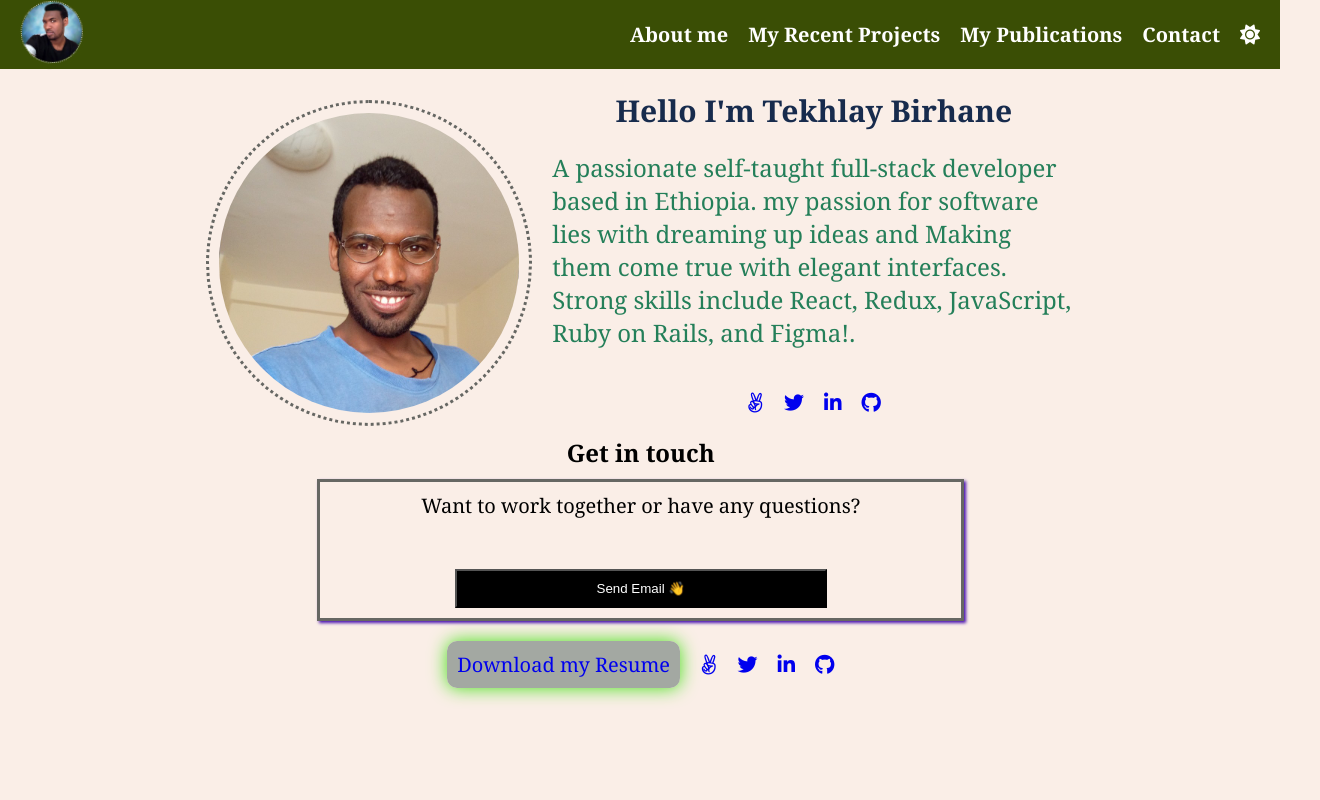
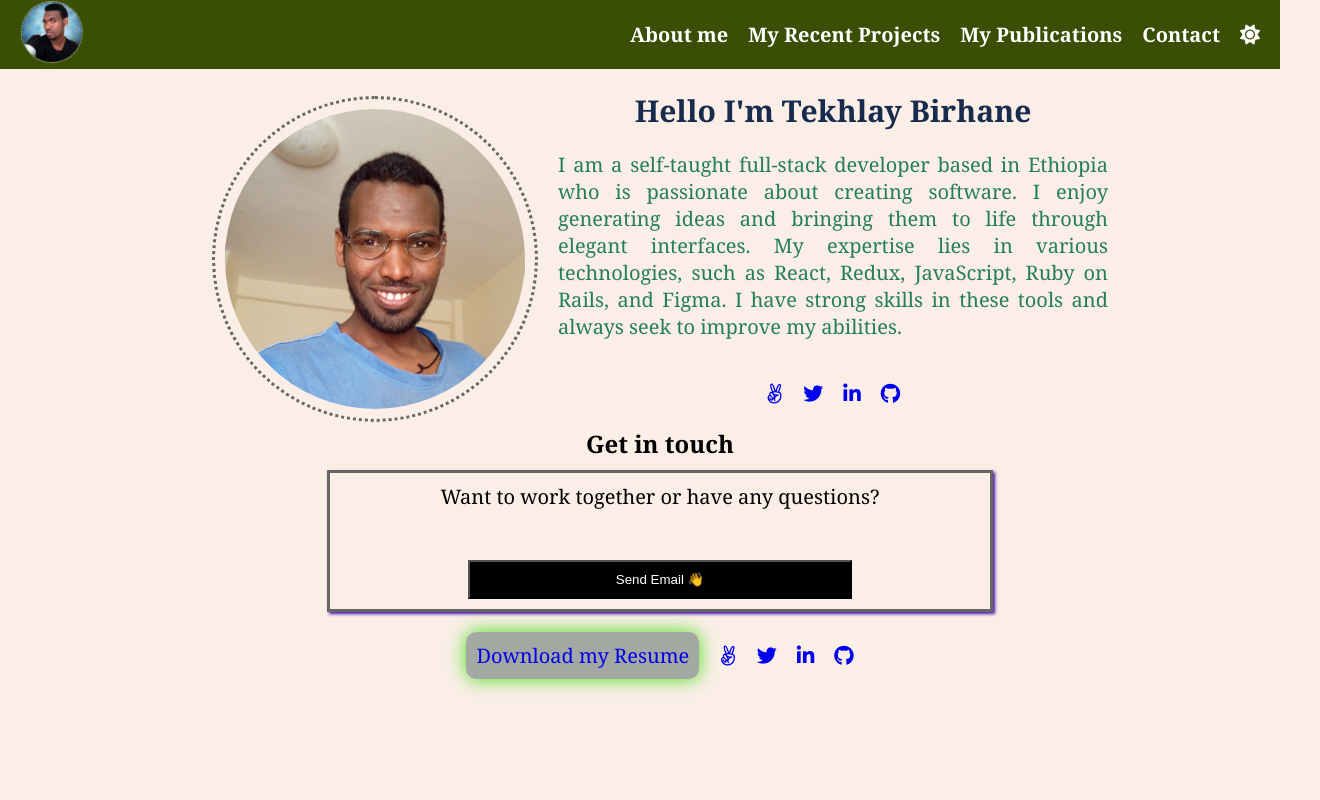
Before and after one commit to Tekhlay/myresume, a plain HTML site: page index.html in a window 1280 px wide. Shown: the top 800 px of the page, 1320 px wide, since content can reach past the window. Drawn offline with Linux system fonts and the light colour scheme; a web font is replaced by a local one.

Commit message:
Update the bio content

```diff
--- a/css/style.css
+++ b/css/style.css
@@ -43,7 +43,6 @@ img {
 .menu-bar {
     border: none;
     outline: none;
-    /* background: rgba(0, 0, 0, 0.5); */
     background-color: #3a4e05;
 }
 
@@ -124,7 +123,6 @@ img {
 }
 
 .bio-content {
-    width: 100%;
     display: flex;
     flex-direction: column;
     gap: 10px;
@@ -132,14 +130,16 @@ img {
 }
 .headline-first {
     font-size: 1.5em;
-    font-weight: 700;
+    font-weight: 600;
     color: #172b4d;
 }
 
 .headline-second {
-    font-size: 1.2em;
+    width: 100%;
+    font-size: 1em;
     font-weight: 400;
     color: #247f59;
+    text-align: justify;
 }
 
 .bio-link ul {
@@ -185,7 +185,6 @@ img {
     width: 350px;
     height: auto;
     background-color: #fffffe;
-    /* border: 2px solid #666763; */
     box-shadow: 1px 10px 10px 0 rgb(0 0 0 / 20%);
     border-radius: 10px;
     display: flex;
@@ -297,7 +296,6 @@ img {
     font-size: 18px;
     line-height: 27px;
     text-align: justify;
-    /* color: #1A2236; */
 }
 
 .about-me {
@@ -489,7 +487,7 @@ img {
     }
 
     .resume-content {
-        width: 97%;
+        width: 100%;
         padding: 20px;
     }
 
@@ -509,7 +507,6 @@ img {
         flex-direction: column;
         gap: 20px;
         font-size: 20px;
-
     }
 
     .bio-pic {
--- a/index.html
+++ b/index.html
@@ -53,11 +53,9 @@
         <img class="bio-pic" src="images/pro-log.jpg" alt="Tekhlay" />
         <div class="bio-content">
           <h2 class="headline-first">Hello I'm Tekhlay Birhane</h2>
-          <span class="headline-second">A passionate self-taught full-stack developer based in Ethiopia. my
-            passion for software lies with dreaming up ideas and Making them
-            come true with elegant interfaces.
-            Strong skills include React, Redux, JavaScript, Ruby on Rails, and Figma!.
-          </span>
+          <p class="headline-second">
+            I am a self-taught full-stack developer based in Ethiopia who is passionate about creating software. I enjoy generating ideas and bringing them to life through elegant interfaces. My expertise lies in various technologies, such as React, Redux, JavaScript, Ruby on Rails, and Figma. I have strong skills in these tools and always seek to improve my abilities.
+          </p>
           <div class="bio-link">
             <ul class="social-link">
               <li>
```
